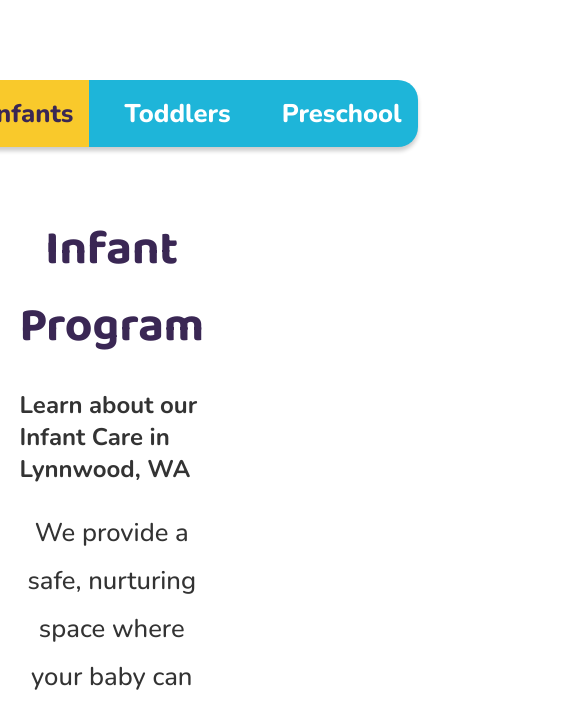
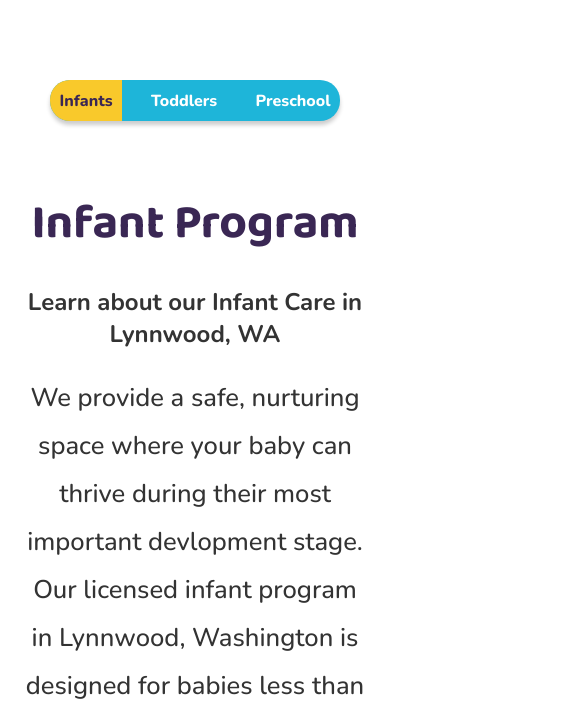
Before and after one commit to mbaqo/DaycareWebsite, a plain HTML site: page programs.html in a window 390 px wide. Shown: the part 135-844 px from the top of the page, 585 px wide, since content can reach past the window. Drawn offline with nearby package versions, Linux system fonts and the light colour scheme.

Commit message:
Make Programs Responsive

```diff
--- a/style.css
+++ b/style.css
@@ -396,7 +396,6 @@ nav .nav-links {
     font-size: 1.6rem;
     max-width: 500px;
     gap: 10px;
-    /* background: rgba(255, 255, 255, 0.8); */
     background: #fff;
     border-radius: 15px;
     padding: 1rem;
@@ -464,7 +463,7 @@ nav .nav-links {
     display: flex;
     justify-content: space-between;
     margin-top: 4rem;
-    gap: 6rem;
+    gap: 1.5rem;
 }
 
 .program-text-container {
@@ -472,6 +471,9 @@ nav .nav-links {
     flex-direction: column;
     flex-wrap: wrap;
     gap: 1.5rem;
+    flex: 1;
+    width: 100%;
+    max-width: 900px;
 }
 
 .program-text-container h1 {
@@ -488,6 +490,7 @@ nav .nav-links {
 }
 
 .program-image-container img {
+    width: 100%;
     max-width: 500px;
     border-radius: 20px;
 }
@@ -925,6 +928,10 @@ footer .container {
         display: flex;
         justify-content: center;
     }
+
+    .program.active {
+        flex-direction: column;
+    }
 }
 
 @media only screen and (max-width: 1070px) {
@@ -937,8 +944,18 @@ footer .container {
     }
 }
 
+@media only screen and (max-width: 550px) {
+    .program-links {
+        font-size: 1.2rem;
+    }
+}
+
 @media only screen and (max-width: 500px) {
     h1 {
+        text-align: center;
+    }
+
+    h2 {
         text-align: center;
     }
 
@@ -950,6 +967,21 @@ footer .container {
         width: 3rem;
         height: 3rem;
     }
+}
+
+@media only screen and (max-width: 400px) {
+    .program-links {
+        font-size: 1rem;
+    }
+
+    .program-links li {
+        padding: 0.6rem 0;
+    }
+
+    .program-links a {
+    padding: 0.6rem;
+    color: #fff;
+}
 }
 
 @media only screen and (max-width: 400px) {
```
